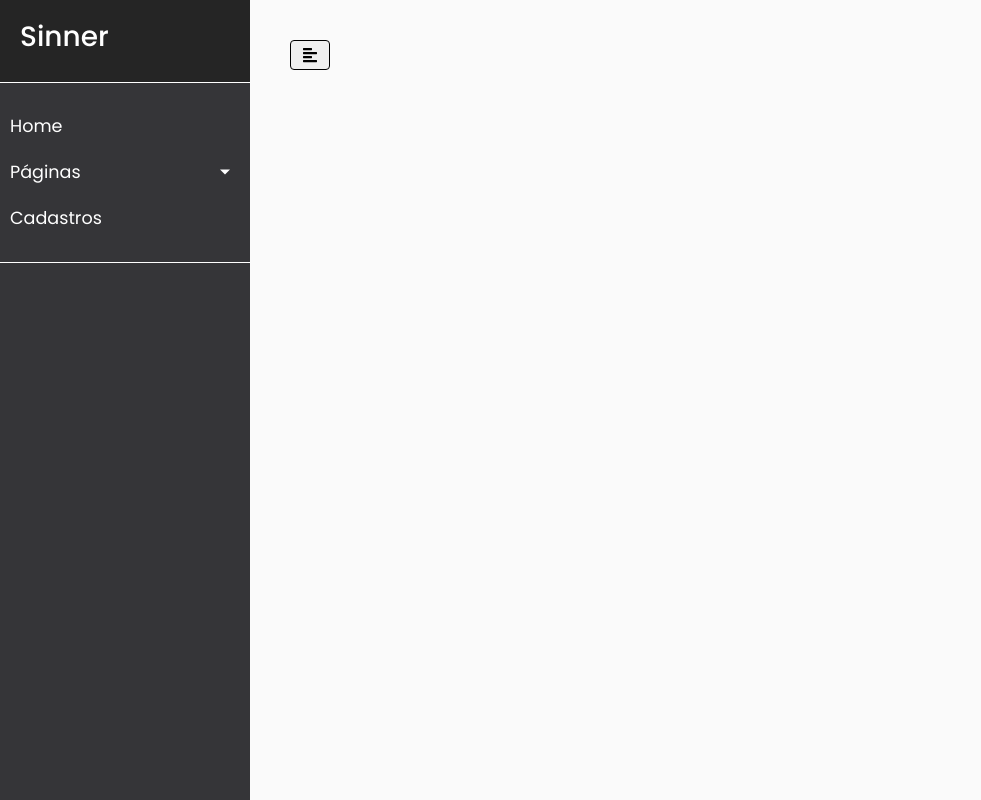
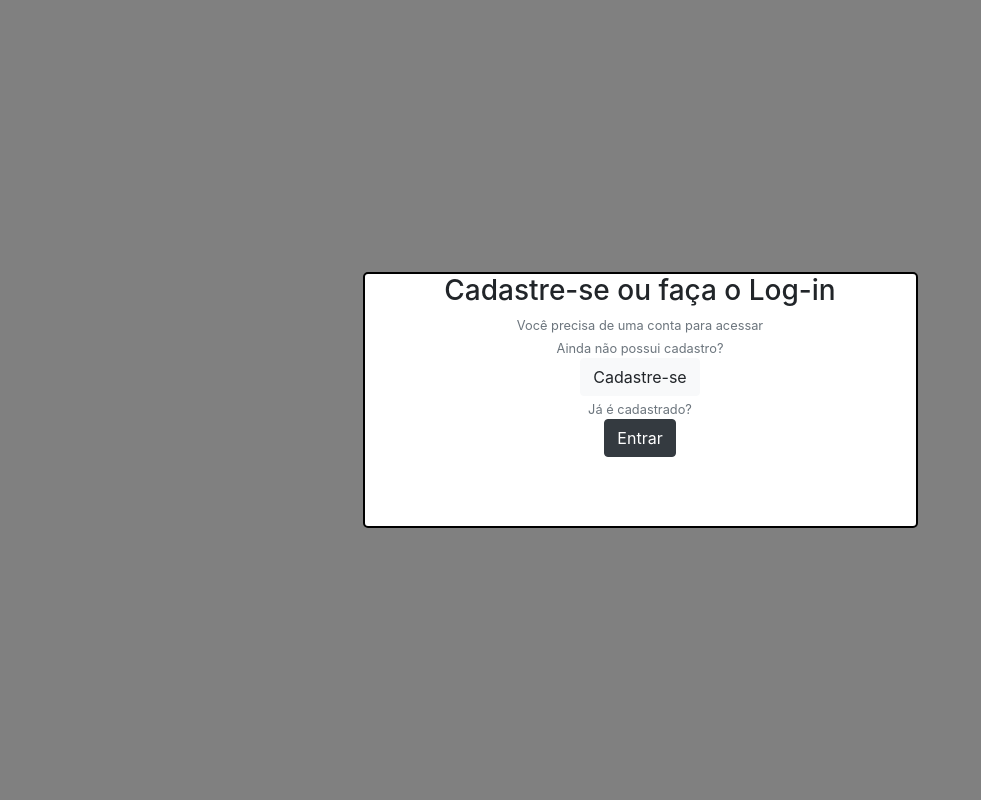
Before and after one commit to b4ssed/Sinner-SA, a PHP site: page / in a window 1280 px wide. Shown: the whole page, without its empty margins (0-981 px from the left). Run offline with PHP 8.4, Linux system fonts and the light colour scheme; some libraries are stand-ins or nearby versions.

Commit message:
Tela de Novo Usuário

```diff
--- a/SA-Sinner/index.php
+++ b/SA-Sinner/index.php
@@ -6,16 +6,35 @@
         <meta http-equiv="X-UA-Compatible" content="IE=edge">
 
         <title></title>
-        <?php include("template/styles.php"); ?>
+        <?php
+          session_start();
+          if (isset($_SESSION['usuario'])) {
+            include("template/styles.php");
+          }
+        ?>
 
     </head>
     <body>
         <div class="wrapper">
-            <?php include("template/navbar.php"); ?>
+            <?php
+              if (isset($_SESSION['usuario'])) {
+                include("template/navbar.php");
+              }
+            ?>
             <div id="content">
-                <?php include("includes/btnNavbar.php"); ?>
+                <?php
+                  if (isset($_SESSION['usuario'])) {
+                    include("includes/btnNavbar.php");
+                  }else{
+                    include 'pages/newUser.php';
+                  }
+                ?>
             </div>
         </div>
-        <?php include("template/js.php"); ?>
+        <?php
+          if (isset($_SESSION['usuario'])) {
+            include("template/js.php");
+          }
+        ?>
     </body>
 </html>
--- a/SA-Sinner/pages/cadastros/cadastroBanda.php
+++ b/SA-Sinner/pages/cadastros/cadastroBanda.php
@@ -2,7 +2,7 @@
 <html>
     <head>
         <?php include("../../template/styles.php"); ?>
-        <link rel="stylesheet" href="../css/styleCadastro.css">
+        <link rel="stylesheet" href="../../css/styleCadastro.css">
     </head>
     <body>
         <div class="wrapper">
--- /dev/null
+++ b/SA-Sinner/pages/newUser.php
@@ -0,0 +1,59 @@
+<html>
+  <head>
+    <meta charset="utf-8">
+    <meta name="viewport" content="width=device-width, initial-scale=1.0">
+    <meta http-equiv="X-UA-Compatible" content="IE=edge">
+    <title></title>
+    <link rel="stylesheet" href="css/bootstrap.min.css">
+    <style media="screen">
+      .container{
+        width: 100vw;
+        height: 100vh;
+        display: flex;
+        flex-direction: row;
+        justify-content: center;
+        align-items: center;
+      }
+      .mx-auto{
+        width: 50%;
+        height: 32%;
+        border: 2px solid black;
+        border-radius: 5px;
+        background: #fff;
+      }
+      body{
+        background: grey;
+      }
+    </style>
+  </head>
+  <body>
+    <div class="container">
+      <div class="mx-auto">
+        <div class="row">
+          <div class="col">
+            <center>
+                <h3>Cadastre-se ou faça o Log-in</h3>
+                <small class="form-text text-muted">Você precisa de uma conta para acessar</small>
+            </center>
+          </div>
+        </div>
+        <div class="row">
+          <div class="col">
+            <center>
+              <small class="form-text text-muted">Ainda não possui cadastro?</small>
+              <a href="#" class="btn btn-light">Cadastre-se</a>
+            </center>
+          </div>
+        </div>
+        <div class="row">
+          <div class="col">
+            <center>
+              <small class="form-text text-muted">Já é cadastrado?</small>
+              <a href="#" class="btn btn-dark">Entrar</a>
+            </center>
+          </div>
+        </div>
+      </div>
+    </div>
+  </body>
+</html>
```
Also changed, not shown: SA-Sinner/pages/cadastros/cadastroUsuario.php (+5 -5 lines), SA-Sinner/pages/home.php (added).
